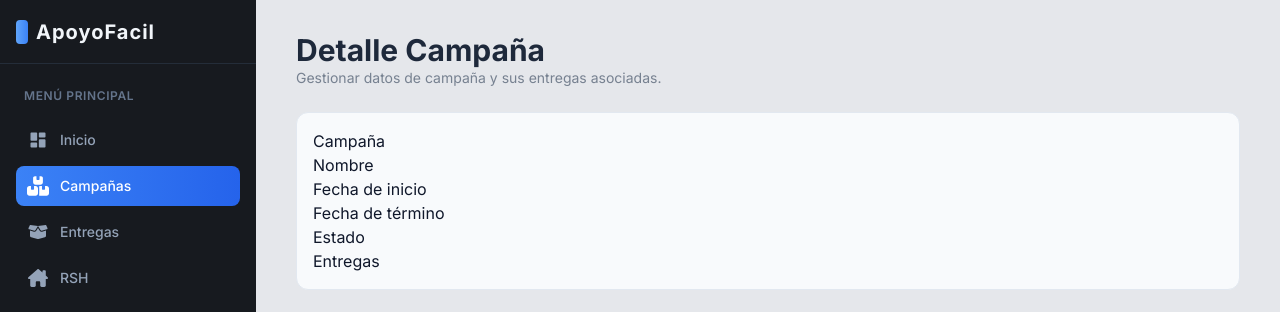
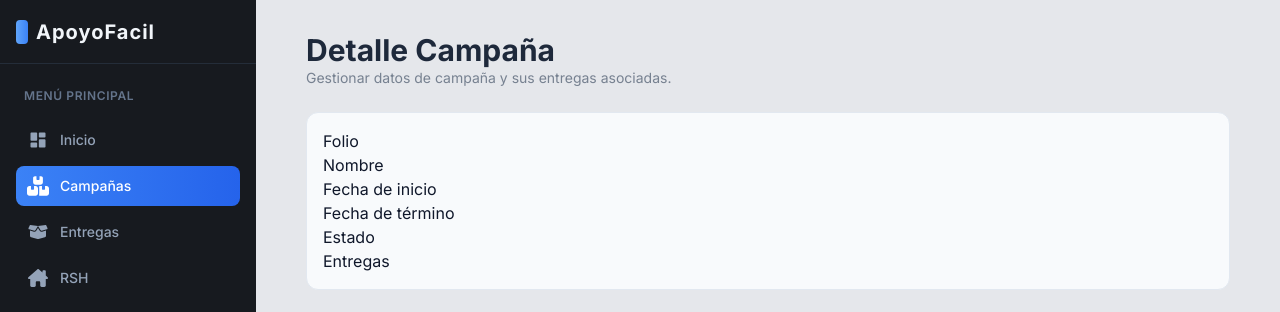
Before and after one commit to JedienlaPasta/beneficios, a Next.js app: page /dashboard/campanas/1 in a window 1280 px wide. Shown: the top 312 px of the page. Built offline with nearby package versions, Linux system fonts and the light colour scheme; no server answers; the database is empty.

Commit message:
scrollbar fix & a mimir

```diff
--- a/app/dashboard/layout.tsx
+++ b/app/dashboard/layout.tsx
@@ -9,7 +9,7 @@ export default function Layout({ children }: { children: ReactNode }) {
       {/* sidenav placeholder, ya que <Sidenav /> tiene position:fixed */}
       <div className="z-[-5] w-64 shrink-0"></div>
       {/* <div className="flex grow justify-center overflow-auto"> */}
-      <div className="container mx-auto flex min-h-screen w-full flex-grow overflow-auto">
+      <div className="scrollbar-stable container mx-auto flex min-h-screen w-full flex-grow overflow-auto">
         {children}
         <Toaster />
       </div>
--- a/app/globals.css
+++ b/app/globals.css
@@ -14,13 +14,17 @@
   }
 }
 
+@layer utilities {
+  .scrollbar-stable {
+    scrollbar-gutter: stable both-edges;
+  }
+}
+
 body {
   color: var(--foreground);
   background: var(--background);
   font-family: Arial, Helvetica, sans-serif;
 }
-
-
 
 ::-webkit-scrollbar {
   width: 10px;
@@ -30,7 +34,7 @@ body {
 ::-webkit-scrollbar-thumb {
   background: #4b535a;
   border-radius: 100vh;
-  border: 2px solid #242B31;
+  border: 2px solid #242b31;
 }
 
 ::-webkit-scrollbar-thumb:hover {
--- a/app/ui/dashboard/campañas/detalle-campaña.tsx
+++ b/app/ui/dashboard/campañas/detalle-campaña.tsx
@@ -2,11 +2,21 @@ export default function Detalle() {
   return (
     <div className="items-centers flex flex-col justify-center rounded-xl border border-slate-200 bg-slate-50 p-4">
       <div>
-        <p>Campaña</p>
+        <p>Folio</p>
+      </div>
+      <div>
         <p>Nombre</p>
+      </div>
+      <div>
         <p>Fecha de inicio</p>
+      </div>
+      <div>
         <p>Fecha de término</p>
+      </div>
+      <div>
         <p>Estado</p>
+      </div>
+      <div>
         <p>Entregas</p>
       </div>
     </div>
```
